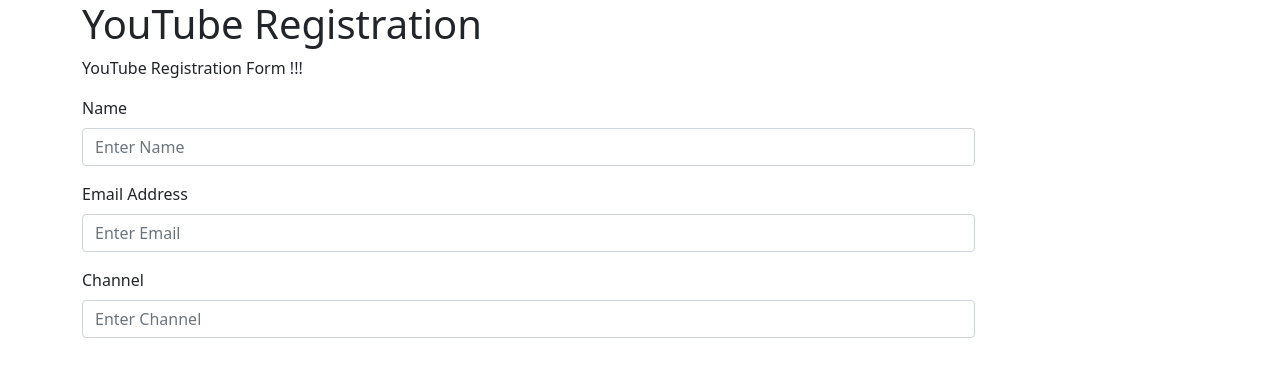
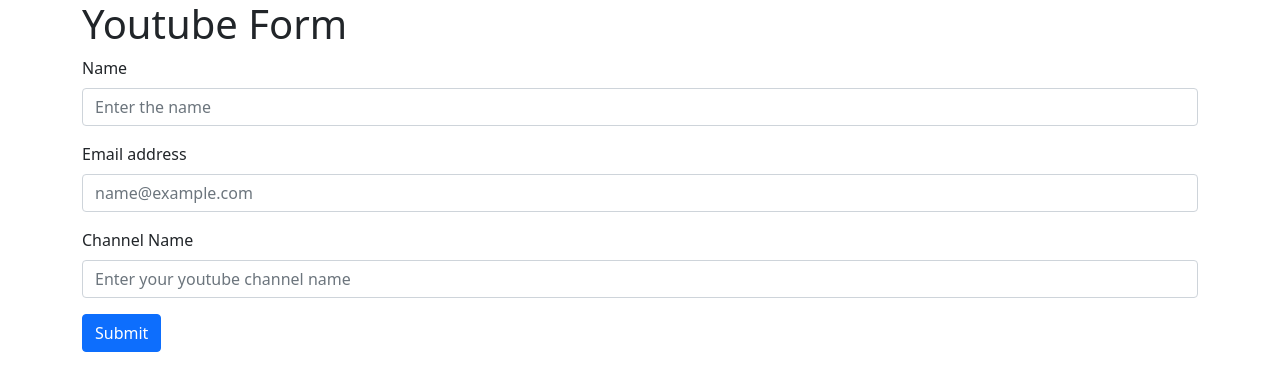
Before and after one commit to AnushkaNemishte/react-formik, a React (Create React App) app: page / in a window 1280 px wide. Shown: the top 390 px of the page. Built offline with nearby package versions, Linux system fonts and the light colour scheme.

Commit message:
UseFormik

```diff
--- a/src/App.css
+++ /dev/null
@@ -1,10 +0,0 @@
-*{
-  margin: 0;
-  padding: 0;
-}
-.form-body{
-  width: 80%;
-  display: flex;
-  flex-direction: column;
-  justify-content: center;
-}
--- a/src/App.js
+++ b/src/App.js
@@ -1,6 +1,5 @@
 import React from 'react';
 import YoutubeForm from './Components/YoutubeForm';
-import './App.css';
 
 function App() {
   return (
--- a/src/Components/YoutubeForm.js
+++ b/src/Components/YoutubeForm.js
@@ -1,30 +1,58 @@
 import React from 'react';
-import { Form } from "react-bootstrap"
+import { Button, Form } from "react-bootstrap"
+import { useFormik } from "formik"
+
 function YoutubeForm() {
+  const formik = useFormik({
+    initialValues: {
+      name: "",
+      email: "",
+      channel: ""
+    },
+    onSubmit:(values)=>{
+      console.log("Form data",values)
+    }
+  })
+
   return (
     <div className='container'>
-      <div className='form-header'>
-        <h1>YouTube Registration</h1>
-        <p>YouTube Registration Form !!!</p>
-        <div className='form-body'>
-          <Form>
-            <Form.Group className="mb-3" controlId="formBasicEmail">
-              <Form.Label>  Name </Form.Label>
-              <Form.Control type="text" placeholder="Enter Name" />
-            </Form.Group>
-            <Form.Group className="mb-3" controlId="formBasicEmail">
-              <Form.Label>  Email Address </Form.Label>
-              <Form.Control type="email" placeholder="Enter Email" />
-            </Form.Group>
-            <Form.Group className="mb-3" controlId="formBasicEmail">
-              <Form.Label>  Channel </Form.Label>
-              <Form.Control type="text" placeholder="Enter Channel " />
-            </Form.Group>
-          </Form>
-        </div>
-      </div>
+      <h1>Youtube Form</h1>
+      <Form onSubmit={formik.handleSubmit}>
+        <Form.Group className="mb-3" >
+          <Form.Label>Name</Form.Label>
+          <Form.Control type="text"
+            placeholder="Enter the name "
+            name='name'
+            id='name'
+            value={formik.values.name}
+            onChange={formik.handleChange}
 
+          />
+        </Form.Group>
+        <Form.Group className="mb-3" >
+          <Form.Label>Email address</Form.Label>
+          <Form.Control type="email"
+            placeholder="name@example.com"
+            name='email'
+            id='email'
+            value={formik.values.email}
+            onChange={formik.handleChange}
+          />
+        </Form.Group>
+        <Form.Group className="mb-3" >
+          <Form.Label>Channel Name</Form.Label>
+          <Form.Control type="text"
+            placeholder="Enter your youtube channel name"
+            name='channel'
+            id='channel'
+            value={formik.values.channel}
+            onChange={formik.handleChange}
+          />
+        </Form.Group>
+        <Button type='submit' variant='primary'>Submit</Button>
+      </Form>
     </div>
+
   );
 }
 
```
